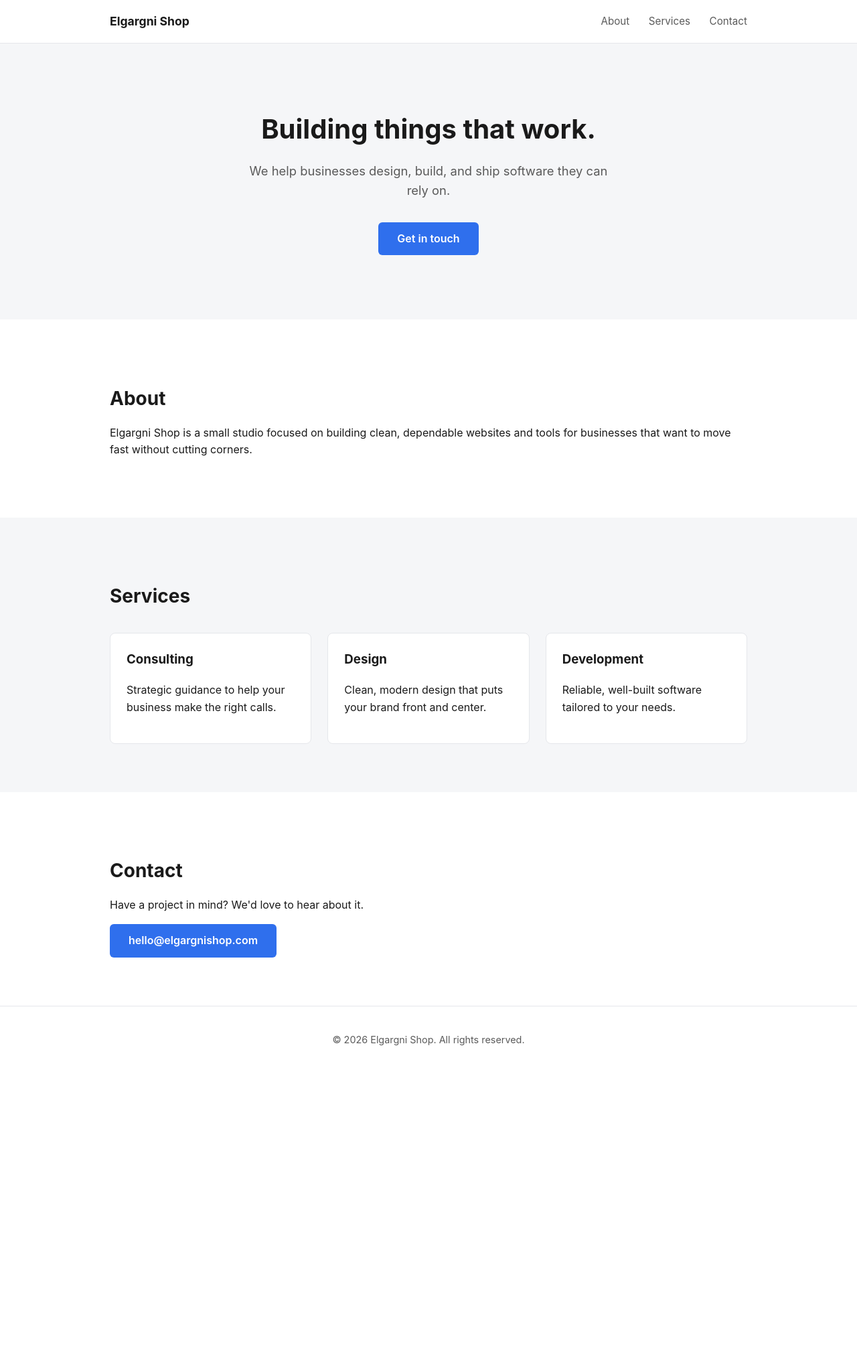
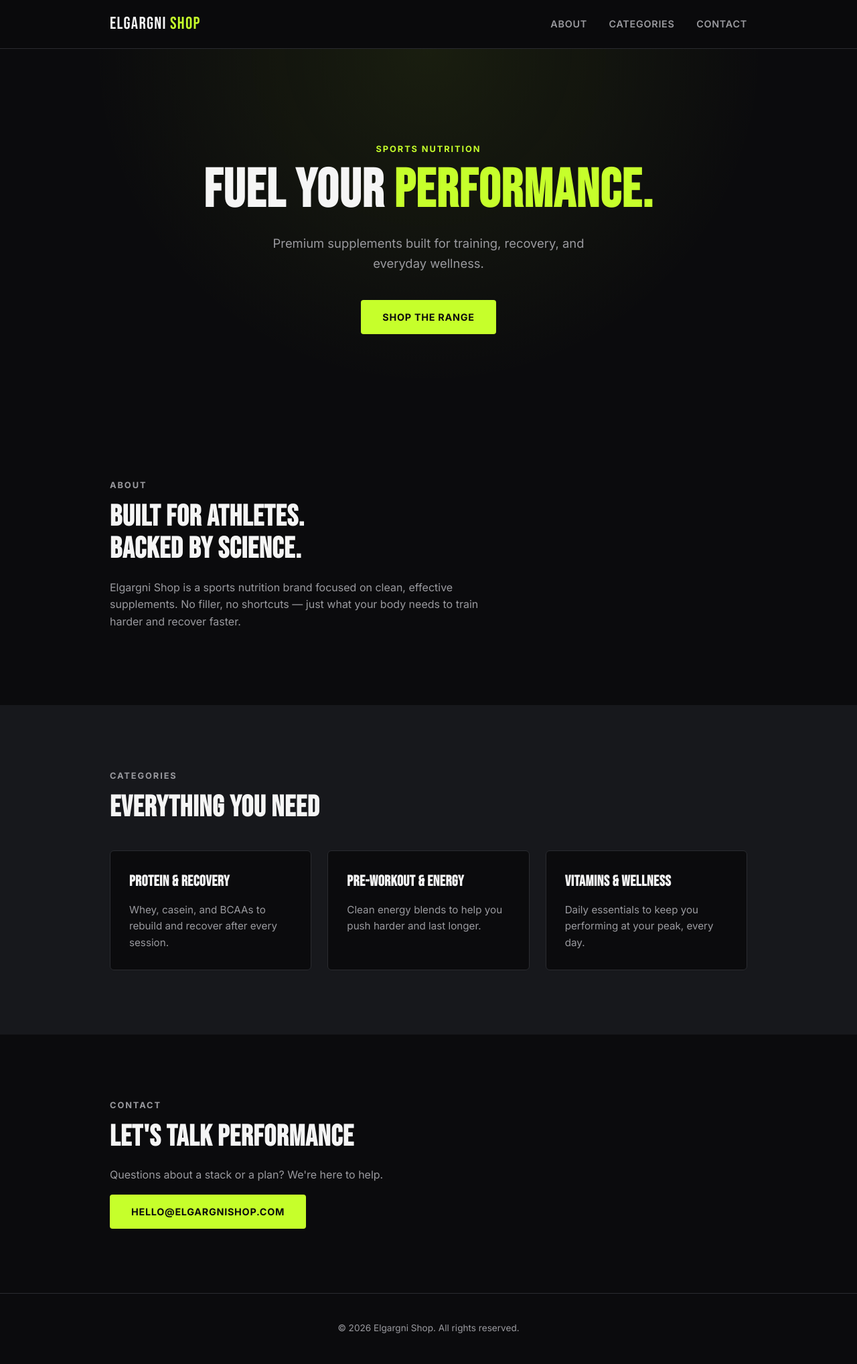
Before and after one commit to abz-hub/elgargni-shop, a Flask app: page / in a window 1280 px wide. Shown: the whole page at 67% size. Before the commit the page ends 1562 px from the top, so only its background shows below. Run offline with Flask 3, Linux system fonts and the light colour scheme.

Commit message:
Redesign as sports nutrition/supplements brand

```diff
--- a/app.py
+++ b/app.py
@@ -4,16 +4,16 @@ app = Flask(__name__)
 
 SERVICES = [
     {
-        "title": "Consulting",
-        "description": "Strategic guidance to help your business make the right calls.",
+        "title": "Protein & Recovery",
+        "description": "Whey, casein, and BCAAs to rebuild and recover after every session.",
     },
     {
-        "title": "Design",
-        "description": "Clean, modern design that puts your brand front and center.",
+        "title": "Pre-Workout & Energy",
+        "description": "Clean energy blends to help you push harder and last longer.",
     },
     {
-        "title": "Development",
-        "description": "Reliable, well-built software tailored to your needs.",
+        "title": "Vitamins & Wellness",
+        "description": "Daily essentials to keep you performing at your peak, every day.",
     },
 ]
 
--- a/static/css/style.css
+++ b/static/css/style.css
@@ -1,11 +1,13 @@
 :root {
-  --color-bg: #ffffff;
-  --color-bg-alt: #f5f6f8;
-  --color-text: #1a1a1a;
-  --color-muted: #5a5a5a;
-  --color-accent: #2f6fed;
-  --color-border: #e5e7eb;
+  --color-bg: #0b0b0d;
+  --color-surface: #17181c;
+  --color-text: #f5f5f5;
+  --color-muted: #9a9a9f;
+  --color-accent: #c6ff2b;
+  --color-border: #2a2b30;
   --max-width: 1000px;
+  --font-display: "Bebas Neue", Impact, sans-serif;
+  --font-body: "Inter", -apple-system, BlinkMacSystemFont, "Segoe UI", sans-serif;
 }
 
 * {
@@ -14,7 +16,7 @@
 
 body {
   margin: 0;
-  font-family: -apple-system, BlinkMacSystemFont, "Segoe UI", Roboto, Helvetica, Arial, sans-serif;
+  font-family: var(--font-body);
   color: var(--color-text);
   background: var(--color-bg);
   line-height: 1.6;
@@ -26,11 +28,21 @@ body {
   padding: 0 24px;
 }
 
+.eyebrow {
+  text-transform: uppercase;
+  letter-spacing: 0.15em;
+  font-size: 0.8rem;
+  font-weight: 700;
+  color: var(--color-accent);
+  margin: 0 0 12px;
+}
+
 .navbar {
   border-bottom: 1px solid var(--color-border);
   position: sticky;
   top: 0;
-  background: var(--color-bg);
+  background: rgba(11, 11, 13, 0.9);
+  backdrop-filter: blur(6px);
   z-index: 10;
 }
 
@@ -38,21 +50,29 @@ body {
   display: flex;
   align-items: center;
   justify-content: space-between;
-  height: 64px;
+  height: 72px;
 }
 
 .brand {
-  font-weight: 700;
-  font-size: 1.1rem;
+  font-family: var(--font-display);
+  font-size: 1.6rem;
+  letter-spacing: 0.05em;
   color: var(--color-text);
   text-decoration: none;
+}
+
+.brand span {
+  color: var(--color-accent);
 }
 
 .navbar nav a {
   color: var(--color-muted);
   text-decoration: none;
-  margin-left: 24px;
-  font-size: 0.95rem;
+  margin-left: 28px;
+  font-size: 0.9rem;
+  font-weight: 600;
+  text-transform: uppercase;
+  letter-spacing: 0.05em;
 }
 
 .navbar nav a:hover {
@@ -60,72 +80,118 @@ body {
 }
 
 .hero {
-  padding: 96px 0;
+  padding: 140px 0 120px;
   text-align: center;
-  background: var(--color-bg-alt);
+  background:
+    radial-gradient(circle at 50% 0%, rgba(198, 255, 43, 0.08), transparent 60%),
+    var(--color-bg);
 }
 
 .hero h1 {
-  font-size: 2.5rem;
-  margin: 0 0 16px;
+  font-family: var(--font-display);
+  font-size: 5rem;
+  line-height: 1;
+  text-transform: uppercase;
+  letter-spacing: 0.02em;
+  margin: 0 0 24px;
 }
 
-.hero p {
+.hero h1 span {
+  color: var(--color-accent);
+}
+
+.hero-sub {
   color: var(--color-muted);
   font-size: 1.15rem;
-  max-width: 560px;
-  margin: 0 auto 32px;
+  max-width: 520px;
+  margin: 0 auto 40px;
 }
 
 .btn {
   display: inline-block;
   background: var(--color-accent);
-  color: #fff;
+  color: #0b0b0d;
   text-decoration: none;
-  padding: 12px 28px;
-  border-radius: 6px;
-  font-weight: 600;
+  padding: 14px 32px;
+  border-radius: 4px;
+  font-weight: 700;
+  text-transform: uppercase;
+  letter-spacing: 0.05em;
+  font-size: 0.9rem;
 }
 
 .btn:hover {
-  opacity: 0.9;
+  opacity: 0.85;
 }
 
 .section {
-  padding: 72px 0;
+  padding: 96px 0;
 }
 
 .section-alt {
-  background: var(--color-bg-alt);
+  background: var(--color-surface);
 }
 
 .section h2 {
-  font-size: 1.75rem;
-  margin-bottom: 16px;
+  font-family: var(--font-display);
+  font-size: 2.75rem;
+  text-transform: uppercase;
+  letter-spacing: 0.02em;
+  line-height: 1.1;
+  margin: 0 0 20px;
+}
+
+.section p {
+  color: var(--color-muted);
+  max-width: 560px;
 }
 
 .services-grid {
   display: grid;
-  grid-template-columns: repeat(auto-fit, minmax(220px, 1fr));
+  grid-template-columns: repeat(auto-fit, minmax(240px, 1fr));
   gap: 24px;
-  margin-top: 32px;
+  margin-top: 40px;
 }
 
 .service-card {
-  background: #fff;
+  background: var(--color-bg);
   border: 1px solid var(--color-border);
-  border-radius: 8px;
-  padding: 24px;
+  border-radius: 6px;
+  padding: 28px;
+  transition: border-color 0.15s ease;
+}
+
+.service-card:hover {
+  border-color: var(--color-accent);
 }
 
 .service-card h3 {
-  margin-top: 0;
+  font-family: var(--font-display);
+  font-size: 1.4rem;
+  text-transform: uppercase;
+  letter-spacing: 0.02em;
+  margin: 0 0 12px;
+}
+
+.service-card p {
+  margin: 0;
+  font-size: 0.95rem;
 }
 
 .footer {
   border-top: 1px solid var(--color-border);
-  padding: 24px 0;
+  padding: 28px 0;
   text-align: center;
   color: var(--color-muted);
-  font-size: 0.9rem;
+  font-size: 0.85rem;
 }
+
+@media (max-width: 600px) {
+  .hero h1 {
+    font-size: 3rem;
+  }
+
+  .section h2 {
+    font-size: 2rem;
+  }
+}
--- a/templates/index.html
+++ b/templates/index.html
@@ -4,15 +4,17 @@
   <meta charset="UTF-8">
   <meta name="viewport" content="width=device-width, initial-scale=1.0">
   <title>Elgargni Shop</title>
+  <link rel="preconnect" href="https://fonts.googleapis.com">
+  <link href="https://fonts.googleapis.com/css2?family=Bebas+Neue&family=Inter:wght@400;600;700&display=swap" rel="stylesheet">
   <link rel="stylesheet" href="{{ url_for('static', filename='css/style.css') }}">
 </head>
 <body>
   <header class="navbar">
     <div class="container navbar-inner">
-      <a class="brand" href="#">Elgargni Shop</a>
+      <a class="brand" href="#">Elgargni <span>Shop</span></a>
       <nav>
         <a href="#about">About</a>
-        <a href="#services">Services</a>
+        <a href="#services">Categories</a>
         <a href="#contact">Contact</a>
       </nav>
     </div>
@@ -20,26 +22,29 @@
 
   <section class="hero">
     <div class="container">
-      <h1>Building things that work.</h1>
-      <p>We help businesses design, build, and ship software they can rely on.</p>
-      <a class="btn" href="#contact">Get in touch</a>
+      <p class="eyebrow">Sports Nutrition</p>
+      <h1>Fuel your <span>performance.</span></h1>
+      <p class="hero-sub">Premium supplements built for training, recovery, and everyday wellness.</p>
+      <a class="btn" href="#contact">Shop the range</a>
     </div>
   </section>
 
   <section id="about" class="section">
     <div class="container">
-      <h2>About</h2>
+      <p class="eyebrow">About</p>
+      <h2>Built for athletes.<br>Backed by science.</h2>
       <p>
-        Elgargni Shop is a small studio focused on building clean, dependable
-        websites and tools for businesses that want to move fast without
-        cutting corners.
+        Elgargni Shop is a sports nutrition brand focused on clean, effective
+        supplements. No filler, no shortcuts &mdash; just what your body needs
+        to train harder and recover faster.
       </p>
     </div>
   </section>
 
   <section id="services" class="section section-alt">
     <div class="container">
-      <h2>Services</h2>
+      <p class="eyebrow">Categories</p>
+      <h2>Everything you need</h2>
       <div class="services-grid">
         {% for service in services %}
         <div class="service-card">
@@ -53,8 +58,9 @@
 
   <section id="contact" class="section">
     <div class="container">
-      <h2>Contact</h2>
-      <p>Have a project in mind? We'd love to hear about it.</p>
+      <p class="eyebrow">Contact</p>
+      <h2>Let's talk performance</h2>
+      <p>Questions about a stack or a plan? We're here to help.</p>
       <a class="btn" href="mailto:hello@elgargnishop.com">hello@elgargnishop.com</a>
     </div>
   </section>
--- a/test_app.py
+++ b/test_app.py
@@ -12,4 +12,5 @@ def test_index_contains_brand_and_services():
     response = client.get("/")
     body = response.data.decode()
     assert "Elgargni Shop" in body
-    assert "Consulting" in body
+    assert "Protein" in body
+    assert "Recovery" in body
```
